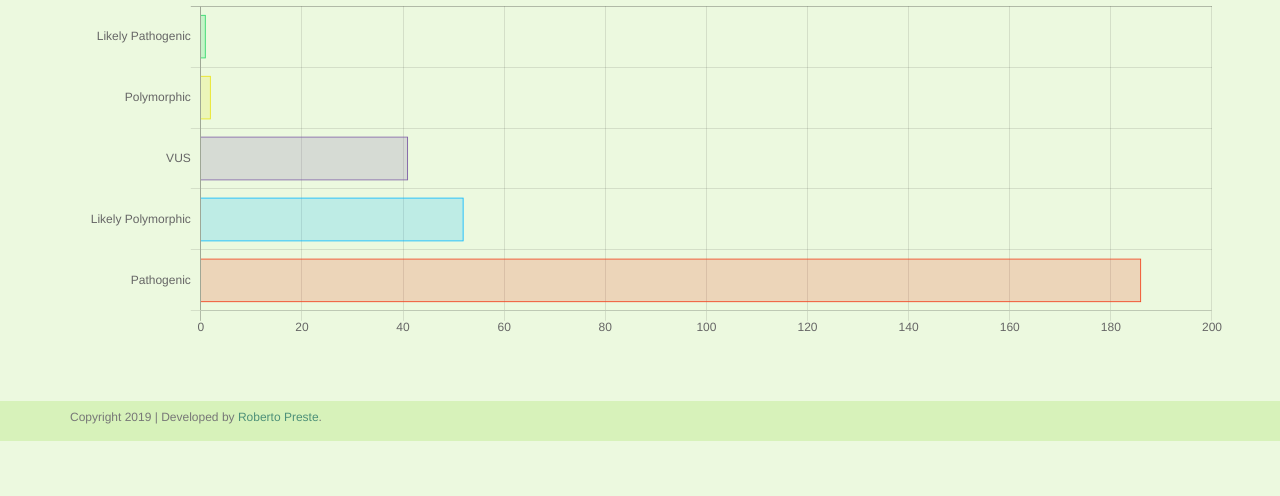
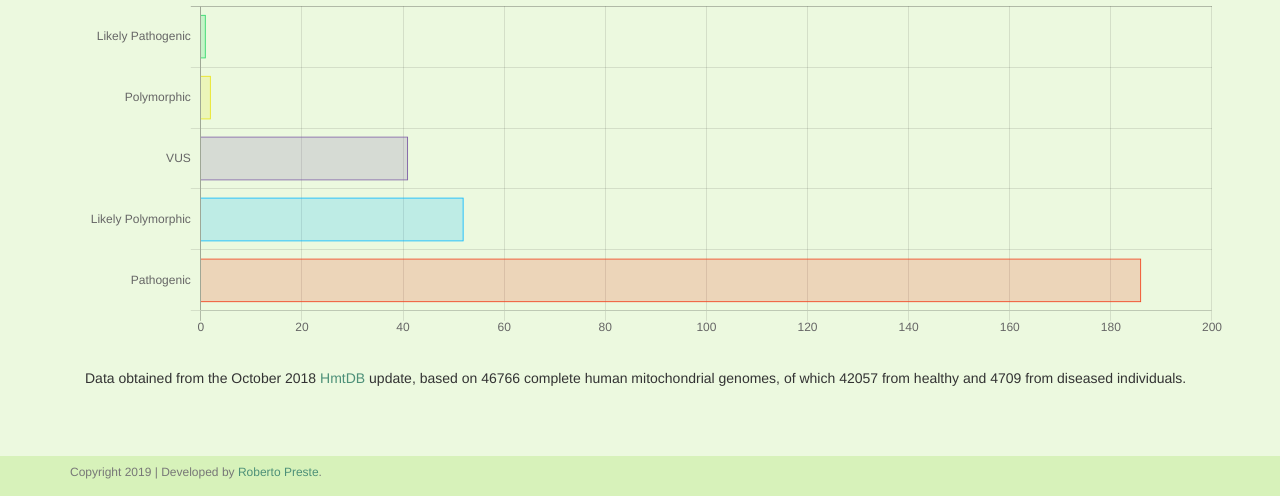
Before and after one commit to robertopreste/HmtVar, a Flask app: page /stats in a window 1280 px wide. Shown: the part 858-1354 px from the top of the page. Before the commit the page ends 1299 px from the top, so only its background shows below. Run offline with Flask 2, Linux system fonts and the light colour scheme; some libraries are stand-ins or nearby versions.

Commit message:
Add statistics about number of complete genomes from HmtDB

```diff
--- a/app/templates/stats.html
+++ b/app/templates/stats.html
@@ -51,6 +51,14 @@
 
                 </div>
 
+            </div>
+
+            <br>
+
+            <div class="row">
+                <div class="col-sm-12">
+                    <h5>Data obtained from the October 2018 <a href="https://www.hmtdb.uniba.it" title="HmtDB" target="_blank">HmtDB</a> update, based on 46766 complete human mitochondrial genomes, of which 42057 from healthy and 4709 from diseased individuals.</h5>
+                </div>
             </div>
 
         </div>
```
